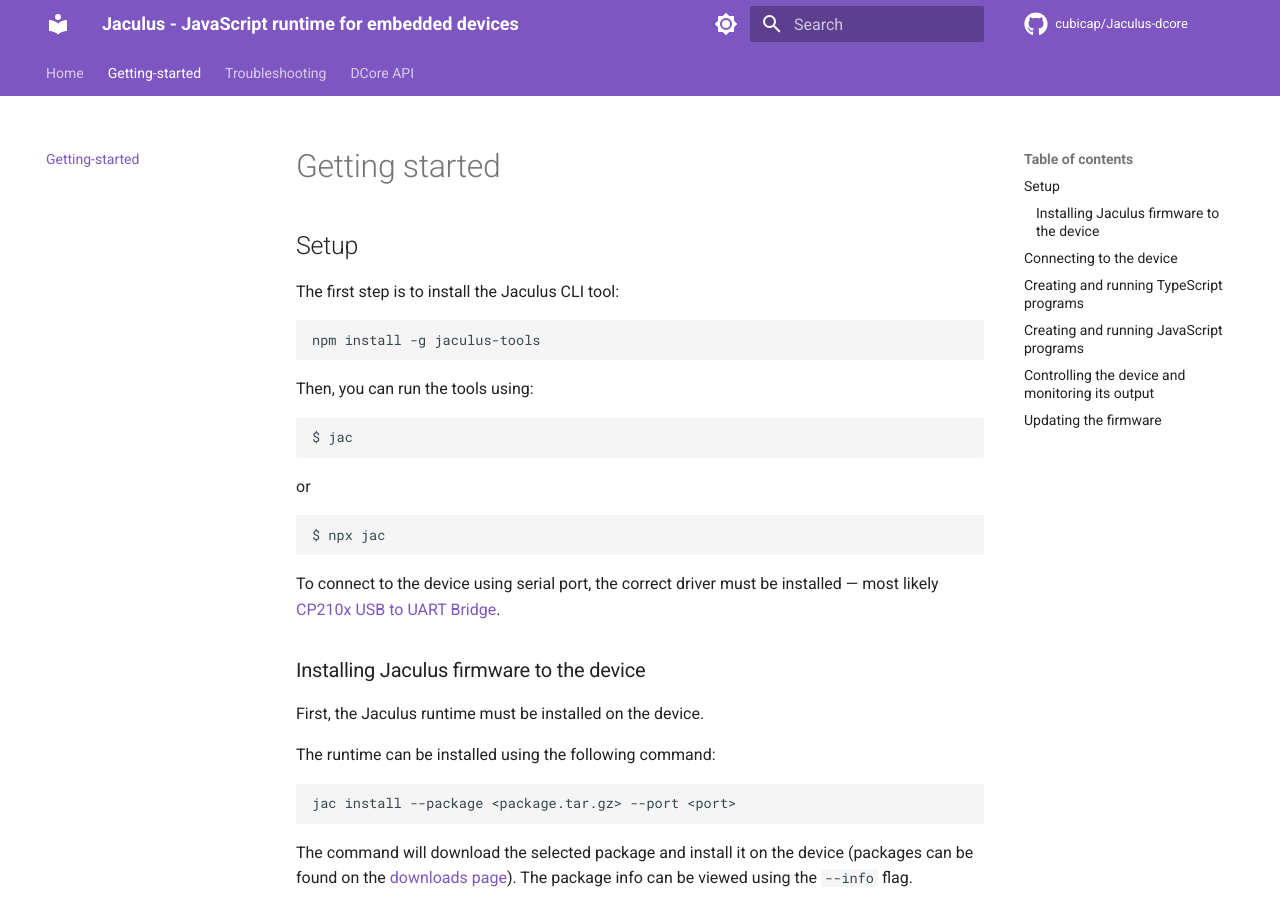
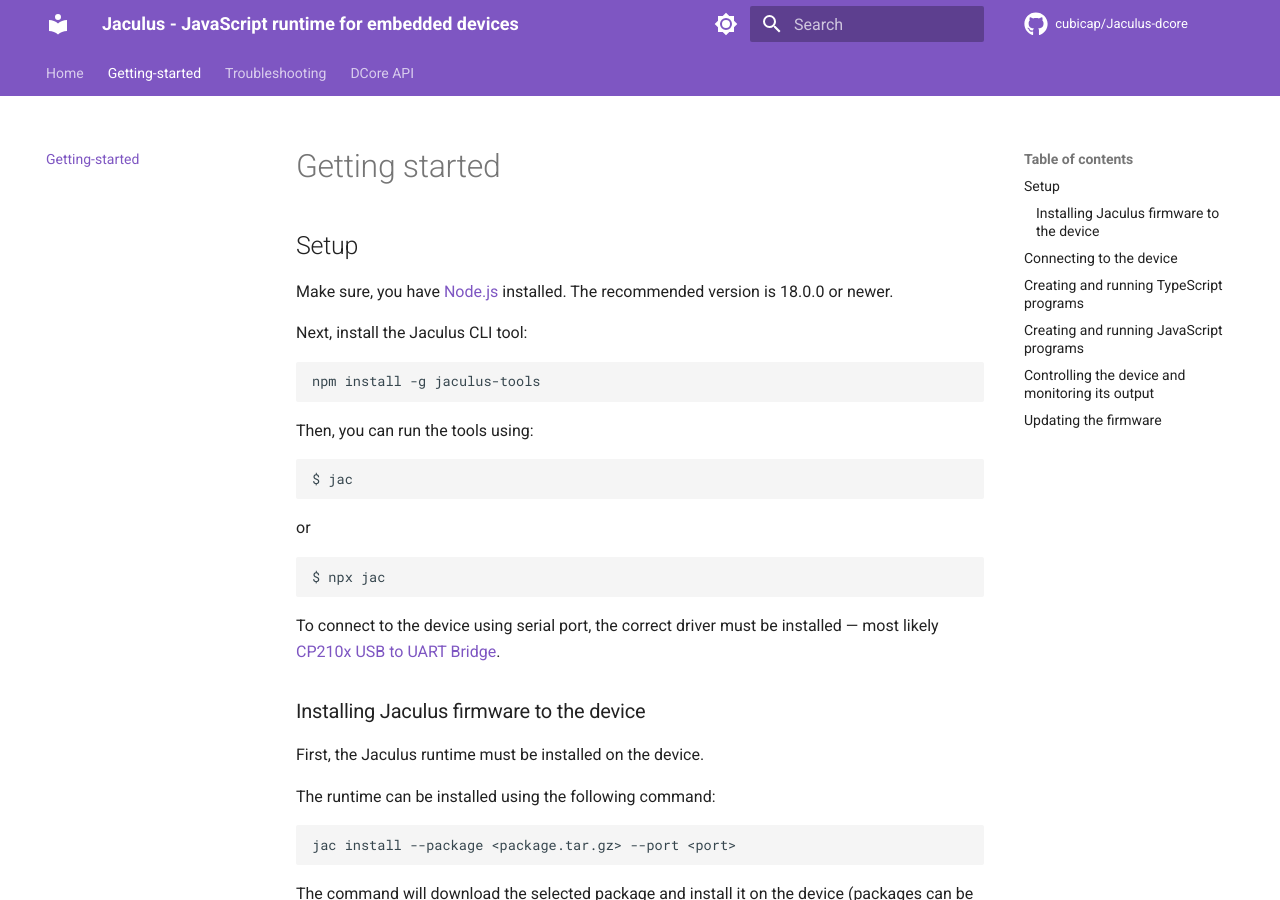
Before and after one commit to cubicap/Jaculus-dcore, an MkDocs documentation site: the page built from docs/getting-started.md, in a window 1280 px wide and 900 px high. Built offline with MkDocs 1.6.1 and Material for MkDocs 9.7.7, drawn with Linux system fonts in a browser that asks for light colours; comment, search, counter and statistics services are not loaded.

Commit message:
add nodejs to getting started

````diff
--- a/docs/getting-started.md
+++ b/docs/getting-started.md
@@ -2,7 +2,9 @@
 
 ## Setup
 
-The first step is to install the Jaculus CLI tool:
+Make sure, you have [Node.js](https://nodejs.org) installed. The recommended version is 18.0.0 or newer.
+
+Next, install the Jaculus CLI tool:
 
 ```bash
 npm install -g jaculus-tools
````
